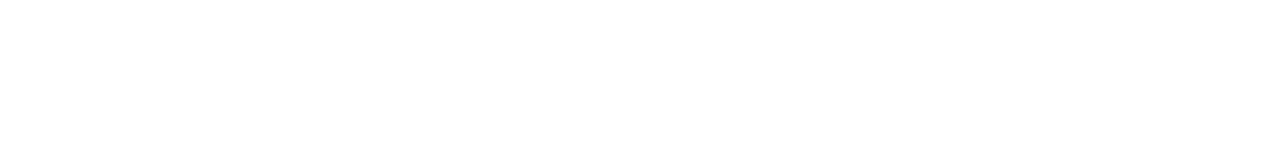
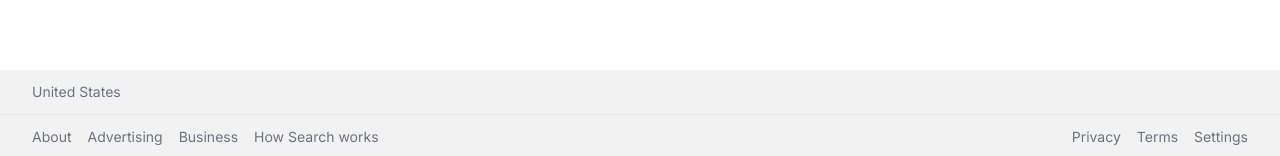
Before and after one commit to Sam11030111/NextJS-Projects, a Next.js app in the folder google-next/: page / in a window 1280 px wide. Shown: the part 641-797 px from the top of the page. Built offline with nearby package versions, Linux system fonts and the light colour scheme; no server answers.

Commit message:
Add Footer component

```diff
--- a/google-next/src/app/layout.js
+++ b/google-next/src/app/layout.js
@@ -1,5 +1,6 @@
 import { Inter } from "next/font/google";
 import "./globals.css";
+import Footer from "@/components/Footer";
 
 const inter = Inter({ subsets: ["latin"] });
 
@@ -11,7 +12,10 @@
 export default function RootLayout({ children }) {
   return (
     <html lang="en">
-      <body className={inter.className}>{children}</body>
+      <body className={inter.className}>
+        {children}
+        <Footer />
+      </body>
     </html>
   );
 }
--- /dev/null
+++ b/google-next/src/components/Country.jsx
@@ -0,0 +1,27 @@
+"use client";
+
+import { useState, useEffect } from "react";
+
+export default function Country() {
+  const [country, setCountry] = useState("United States");
+
+  useEffect(() => {
+    const getCountry = async () => {
+      const response = await fetch(
+        `https://extreme-ip-lookup.com/json/?key=${process.env.NEXT_PUBLIC_IP_API_KEY}`
+      );
+
+      if (!response.ok) {
+        return;
+      }
+
+      const data = await response.json();
+      const country = data.country;
+      setCountry(country);
+    };
+
+    getCountry();
+  }, []);
+
+  return <div>{country}</div>;
+}
--- /dev/null
+++ b/google-next/src/components/Footer.jsx
@@ -0,0 +1,24 @@
+import Country from "./Country";
+
+export default function Footer() {
+  return (
+    <footer className="absolute bottom-0 text-sm text-gray-500 bg-[#f2f2f2] w-full">
+      <div className="border-b px-8 py-3">
+        <Country />
+      </div>
+      <div className="flex flex-col sm:flex-row justify-between items-center px-8 py-3 space-y-7 sm:space-y-0">
+        <ul className="flex items-center space-x-4">
+          <li className="hover:underline cursor-pointer">About</li>
+          <li className="hover:underline cursor-pointer">Advertising</li>
+          <li className="hover:underline cursor-pointer">Business</li>
+          <li className="hover:underline cursor-pointer">How Search works</li>
+        </ul>
+        <ul className="flex items-center space-x-4">
+          <li className="hover:underline cursor-pointer">Privacy</li>
+          <li className="hover:underline cursor-pointer">Terms</li>
+          <li className="hover:underline cursor-pointer">Settings</li>
+        </ul>
+      </div>
+    </footer>
+  );
+}
```
